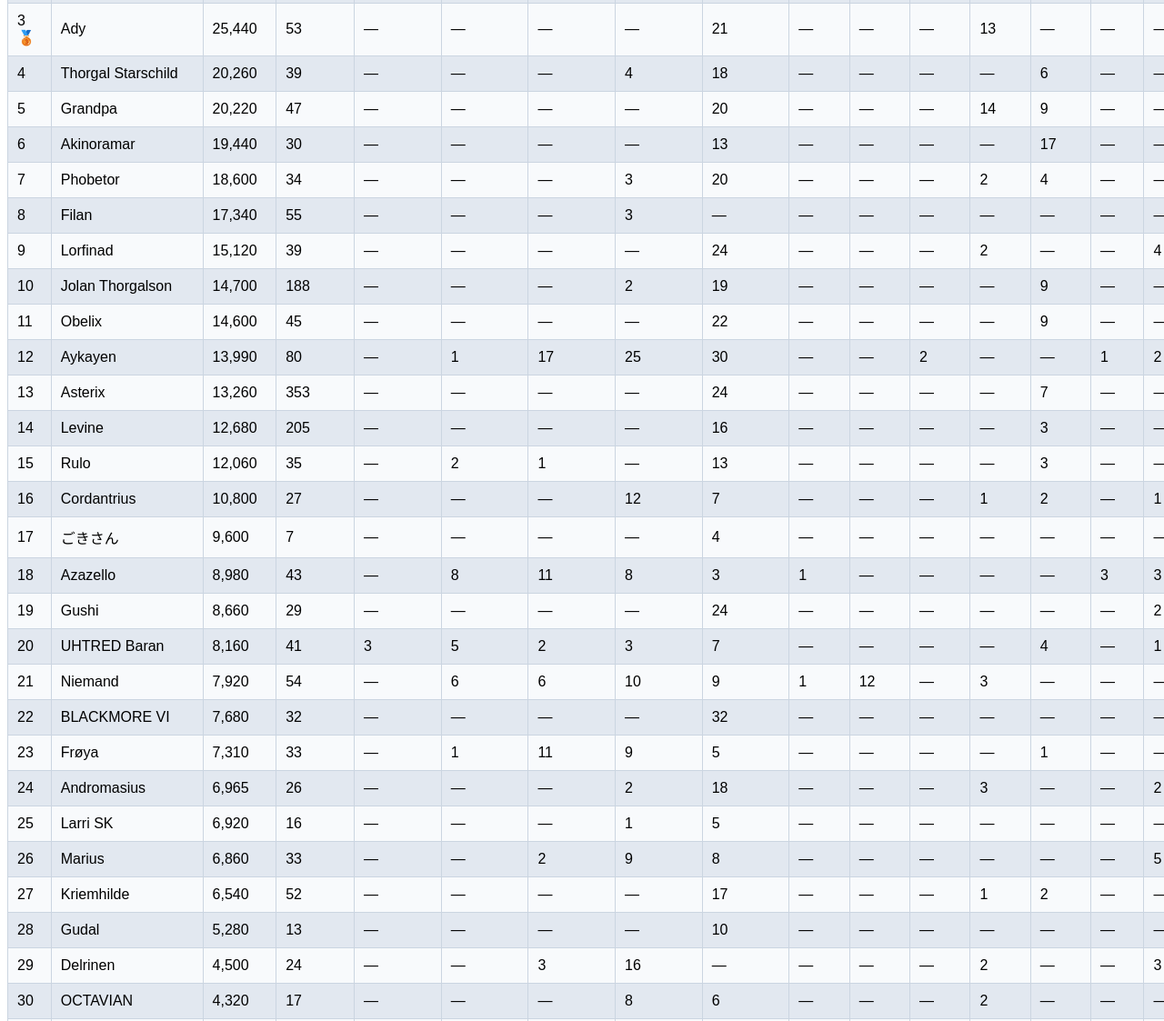
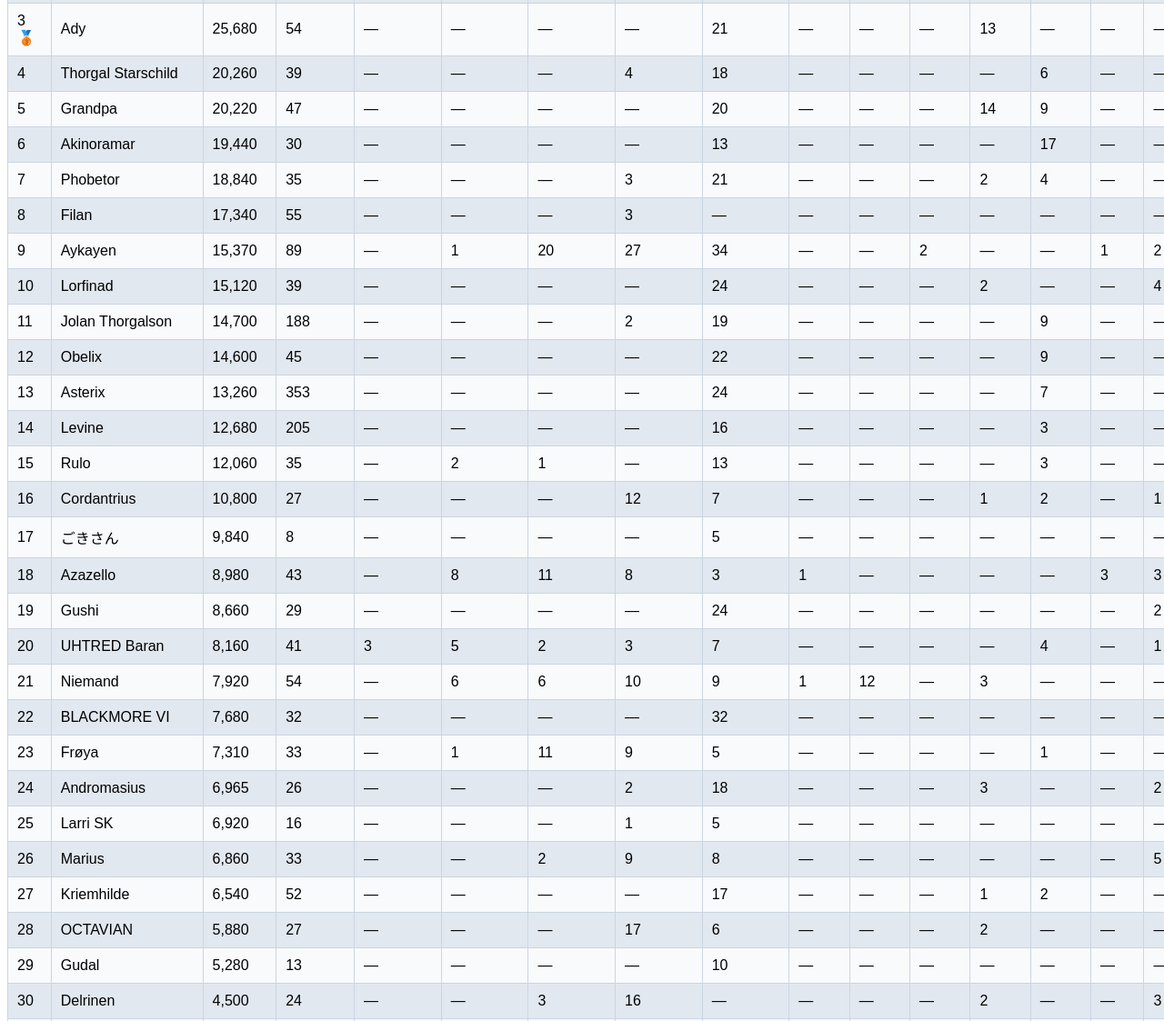
Before and after one commit to ava-totalbattle/tbclanportal-cheststatsexport, a plain HTML site: page index.html in a window 1280 px wide. Shown: the part 284-1407 px from the top of the page at 91% size. Drawn offline with Linux system fonts and the light colour scheme.

Commit message:
Update index.html

```diff
--- a/index.html
+++ b/index.html
@@ -32,7 +32,7 @@
 <body>
 <header>
   <h1>Chest Stats Export | AVA - Avalon | Cycle: Nov 15 – Nov 22, 2026</h1>
-  <p>Exported(UTC): 2026-11-22 08:02:33 | Created by Fotius of Clan AVA/Avalon</p>
+  <p>Exported(UTC): 2026-11-22 12:02:31 | Created by Fotius of Clan AVA/Avalon</p>
 </header>
 <table id="chest-stats-table" border="1" cellspacing="0" cellpadding="4">
 <thead>
@@ -41,21 +41,21 @@
 <tbody>
     <tr><td>1 🥇</td><td>BLACKMORE V</td><td>133,920</td><td>248</td><td>—</td><td>—</td><td>—</td><td>—</td><td>—</td><td>—</td><td>—</td><td>—</td><td>217</td><td>31</td><td>—</td><td>—</td><td>—</td><td>—</td><td>—</td><td>—</td><td>—</td><td>—</td></tr>
     <tr><td>2 🥈</td><td>Pinky</td><td>30,780</td><td>234</td><td>—</td><td>—</td><td>—</td><td>—</td><td>23</td><td>—</td><td>—</td><td>—</td><td>13</td><td>12</td><td>—</td><td>—</td><td>—</td><td>—</td><td>—</td><td>13</td><td>—</td><td>—</td></tr>
-    <tr><td>3 🥉</td><td>Ady</td><td>25,440</td><td>53</td><td>—</td><td>—</td><td>—</td><td>—</td><td>21</td><td>—</td><td>—</td><td>—</td><td>13</td><td>—</td><td>—</td><td>—</td><td>14</td><td>—</td><td>—</td><td>—</td><td>—</td><td>—</td></tr>
+    <tr><td>3 🥉</td><td>Ady</td><td>25,680</td><td>54</td><td>—</td><td>—</td><td>—</td><td>—</td><td>21</td><td>—</td><td>—</td><td>—</td><td>13</td><td>—</td><td>—</td><td>—</td><td>14</td><td>—</td><td>—</td><td>—</td><td>—</td><td>—</td></tr>
     <tr><td>4</td><td>Thorgal Starschild</td><td>20,260</td><td>39</td><td>—</td><td>—</td><td>—</td><td>4</td><td>18</td><td>—</td><td>—</td><td>—</td><td>—</td><td>6</td><td>—</td><td>—</td><td>—</td><td>5</td><td>—</td><td>4</td><td>—</td><td>—</td></tr>
     <tr><td>5</td><td>Grandpa</td><td>20,220</td><td>47</td><td>—</td><td>—</td><td>—</td><td>—</td><td>20</td><td>—</td><td>—</td><td>—</td><td>14</td><td>9</td><td>—</td><td>—</td><td>—</td><td>—</td><td>—</td><td>4</td><td>—</td><td>—</td></tr>
     <tr><td>6</td><td>Akinoramar</td><td>19,440</td><td>30</td><td>—</td><td>—</td><td>—</td><td>—</td><td>13</td><td>—</td><td>—</td><td>—</td><td>—</td><td>17</td><td>—</td><td>—</td><td>—</td><td>—</td><td>—</td><td>—</td><td>—</td><td>—</td></tr>
-    <tr><td>7</td><td>Phobetor</td><td>18,600</td><td>34</td><td>—</td><td>—</td><td>—</td><td>3</td><td>20</td><td>—</td><td>—</td><td>—</td><td>2</td><td>4</td><td>—</td><td>—</td><td>1</td><td>4</td><td>—</td><td>—</td><td>—</td><td>—</td></tr>
+    <tr><td>7</td><td>Phobetor</td><td>18,840</td><td>35</td><td>—</td><td>—</td><td>—</td><td>3</td><td>21</td><td>—</td><td>—</td><td>—</td><td>2</td><td>4</td><td>—</td><td>—</td><td>1</td><td>4</td><td>—</td><td>—</td><td>—</td><td>—</td></tr>
     <tr><td>8</td><td>Filan</td><td>17,340</td><td>55</td><td>—</td><td>—</td><td>—</td><td>3</td><td>—</td><td>—</td><td>—</td><td>—</td><td>—</td><td>—</td><td>—</td><td>—</td><td>—</td><td>—</td><td>—</td><td>5</td><td>—</td><td>—</td></tr>
-    <tr><td>9</td><td>Lorfinad</td><td>15,120</td><td>39</td><td>—</td><td>—</td><td>—</td><td>—</td><td>24</td><td>—</td><td>—</td><td>—</td><td>2</td><td>—</td><td>—</td><td>4</td><td>6</td><td>—</td><td>—</td><td>—</td><td>—</td><td>—</td></tr>
-    <tr><td>10</td><td>Jolan Thorgalson</td><td>14,700</td><td>188</td><td>—</td><td>—</td><td>—</td><td>2</td><td>19</td><td>—</td><td>—</td><td>—</td><td>—</td><td>9</td><td>—</td><td>—</td><td>—</td><td>—</td><td>—</td><td>13</td><td>—</td><td>—</td></tr>
-    <tr><td>11</td><td>Obelix</td><td>14,600</td><td>45</td><td>—</td><td>—</td><td>—</td><td>—</td><td>22</td><td>—</td><td>—</td><td>—</td><td>—</td><td>9</td><td>—</td><td>—</td><td>—</td><td>—</td><td>—</td><td>13</td><td>—</td><td>—</td></tr>
-    <tr><td>12</td><td>Aykayen</td><td>13,990</td><td>80</td><td>—</td><td>1</td><td>17</td><td>25</td><td>30</td><td>—</td><td>—</td><td>2</td><td>—</td><td>—</td><td>1</td><td>2</td><td>1</td><td>—</td><td>—</td><td>—</td><td>—</td><td>—</td></tr>
+    <tr><td>9</td><td>Aykayen</td><td>15,370</td><td>89</td><td>—</td><td>1</td><td>20</td><td>27</td><td>34</td><td>—</td><td>—</td><td>2</td><td>—</td><td>—</td><td>1</td><td>2</td><td>1</td><td>—</td><td>—</td><td>—</td><td>—</td><td>—</td></tr>
+    <tr><td>10</td><td>Lorfinad</td><td>15,120</td><td>39</td><td>—</td><td>—</td><td>—</td><td>—</td><td>24</td><td>—</td><td>—</td><td>—</td><td>2</td><td>—</td><td>—</td><td>4</td><td>6</td><td>—</td><td>—</td><td>—</td><td>—</td><td>—</td></tr>
+    <tr><td>11</td><td>Jolan Thorgalson</td><td>14,700</td><td>188</td><td>—</td><td>—</td><td>—</td><td>2</td><td>19</td><td>—</td><td>—</td><td>—</td><td>—</td><td>9</td><td>—</td><td>—</td><td>—</td><td>—</td><td>—</td><td>13</td><td>—</td><td>—</td></tr>
+    <tr><td>12</td><td>Obelix</td><td>14,600</td><td>45</td><td>—</td><td>—</td><td>—</td><td>—</td><td>22</td><td>—</td><td>—</td><td>—</td><td>—</td><td>9</td><td>—</td><td>—</td><td>—</td><td>—</td><td>—</td><td>13</td><td>—</td><td>—</td></tr>
     <tr><td>13</td><td>Asterix</td><td>13,260</td><td>353</td><td>—</td><td>—</td><td>—</td><td>—</td><td>24</td><td>—</td><td>—</td><td>—</td><td>—</td><td>7</td><td>—</td><td>—</td><td>—</td><td>—</td><td>—</td><td>13</td><td>—</td><td>—</td></tr>
     <tr><td>14</td><td>Levine</td><td>12,680</td><td>205</td><td>—</td><td>—</td><td>—</td><td>—</td><td>16</td><td>—</td><td>—</td><td>—</td><td>—</td><td>3</td><td>—</td><td>—</td><td>—</td><td>3</td><td>—</td><td>13</td><td>—</td><td>—</td></tr>
     <tr><td>15</td><td>Rulo</td><td>12,060</td><td>35</td><td>—</td><td>2</td><td>1</td><td>—</td><td>13</td><td>—</td><td>—</td><td>—</td><td>—</td><td>3</td><td>—</td><td>—</td><td>—</td><td>3</td><td>—</td><td>13</td><td>—</td><td>—</td></tr>
     <tr><td>16</td><td>Cordantrius</td><td>10,800</td><td>27</td><td>—</td><td>—</td><td>—</td><td>12</td><td>7</td><td>—</td><td>—</td><td>—</td><td>1</td><td>2</td><td>—</td><td>1</td><td>3</td><td>1</td><td>—</td><td>—</td><td>—</td><td>—</td></tr>
-    <tr><td>17</td><td>ごきさん</td><td>9,600</td><td>7</td><td>—</td><td>—</td><td>—</td><td>—</td><td>4</td><td>—</td><td>—</td><td>—</td><td>—</td><td>—</td><td>—</td><td>—</td><td>1</td><td>—</td><td>2</td><td>—</td><td>—</td><td>—</td></tr>
+    <tr><td>17</td><td>ごきさん</td><td>9,840</td><td>8</td><td>—</td><td>—</td><td>—</td><td>—</td><td>5</td><td>—</td><td>—</td><td>—</td><td>—</td><td>—</td><td>—</td><td>—</td><td>1</td><td>—</td><td>2</td><td>—</td><td>—</td><td>—</td></tr>
     <tr><td>18</td><td>Azazello</td><td>8,980</td><td>43</td><td>—</td><td>8</td><td>11</td><td>8</td><td>3</td><td>1</td><td>—</td><td>—</td><td>—</td><td>—</td><td>3</td><td>3</td><td>4</td><td>—</td><td>—</td><td>—</td><td>—</td><td>—</td></tr>
     <tr><td>19</td><td>Gushi</td><td>8,660</td><td>29</td><td>—</td><td>—</td><td>—</td><td>—</td><td>24</td><td>—</td><td>—</td><td>—</td><td>—</td><td>—</td><td>—</td><td>2</td><td>2</td><td>—</td><td>—</td><td>—</td><td>—</td><td>—</td></tr>
     <tr><td>20</td><td>UHTRED Baran</td><td>8,160</td><td>41</td><td>3</td><td>5</td><td>2</td><td>3</td><td>7</td><td>—</td><td>—</td><td>—</td><td>—</td><td>4</td><td>—</td><td>1</td><td>1</td><td>—</td><td>—</td><td>13</td><td>—</td><td>—</td></tr>
@@ -66,9 +66,9 @@
     <tr><td>25</td><td>Larri SK</td><td>6,920</td><td>16</td><td>—</td><td>—</td><td>—</td><td>1</td><td>5</td><td>—</td><td>—</td><td>—</td><td>—</td><td>—</td><td>—</td><td>—</td><td>—</td><td>—</td><td>—</td><td>—</td><td>—</td><td>—</td></tr>
     <tr><td>26</td><td>Marius</td><td>6,860</td><td>33</td><td>—</td><td>—</td><td>2</td><td>9</td><td>8</td><td>—</td><td>—</td><td>—</td><td>—</td><td>—</td><td>—</td><td>5</td><td>1</td><td>—</td><td>—</td><td>5</td><td>—</td><td>—</td></tr>
     <tr><td>27</td><td>Kriemhilde</td><td>6,540</td><td>52</td><td>—</td><td>—</td><td>—</td><td>—</td><td>17</td><td>—</td><td>—</td><td>—</td><td>1</td><td>2</td><td>—</td><td>—</td><td>—</td><td>—</td><td>—</td><td>4</td><td>—</td><td>—</td></tr>
-    <tr><td>28</td><td>Gudal</td><td>5,280</td><td>13</td><td>—</td><td>—</td><td>—</td><td>—</td><td>10</td><td>—</td><td>—</td><td>—</td><td>—</td><td>—</td><td>—</td><td>—</td><td>3</td><td>—</td><td>—</td><td>—</td><td>—</td><td>—</td></tr>
-    <tr><td>29</td><td>Delrinen</td><td>4,500</td><td>24</td><td>—</td><td>—</td><td>3</td><td>16</td><td>—</td><td>—</td><td>—</td><td>—</td><td>2</td><td>—</td><td>—</td><td>3</td><td>—</td><td>—</td><td>—</td><td>—</td><td>—</td><td>—</td></tr>
-    <tr><td>30</td><td>OCTAVIAN</td><td>4,320</td><td>17</td><td>—</td><td>—</td><td>—</td><td>8</td><td>6</td><td>—</td><td>—</td><td>—</td><td>2</td><td>—</td><td>—</td><td>—</td><td>1</td><td>—</td><td>—</td><td>—</td><td>—</td><td>—</td></tr>
+    <tr><td>28</td><td>OCTAVIAN</td><td>5,880</td><td>27</td><td>—</td><td>—</td><td>—</td><td>17</td><td>6</td><td>—</td><td>—</td><td>—</td><td>2</td><td>—</td><td>—</td><td>—</td><td>1</td><td>—</td><td>—</td><td>—</td><td>—</td><td>—</td></tr>
+    <tr><td>29</td><td>Gudal</td><td>5,280</td><td>13</td><td>—</td><td>—</td><td>—</td><td>—</td><td>10</td><td>—</td><td>—</td><td>—</td><td>—</td><td>—</td><td>—</td><td>—</td><td>3</td><td>—</td><td>—</td><td>—</td><td>—</td><td>—</td></tr>
+    <tr><td>30</td><td>Delrinen</td><td>4,500</td><td>24</td><td>—</td><td>—</td><td>3</td><td>16</td><td>—</td><td>—</td><td>—</td><td>—</td><td>2</td><td>—</td><td>—</td><td>3</td><td>—</td><td>—</td><td>—</td><td>—</td><td>—</td><td>—</td></tr>
     <tr><td>31</td><td>Roooooooooooobert</td><td>4,320</td><td>32</td><td>—</td><td>—</td><td>—</td><td>21</td><td>1</td><td>—</td><td>—</td><td>—</td><td>1</td><td>—</td><td>—</td><td>2</td><td>—</td><td>—</td><td>—</td><td>4</td><td>—</td><td>—</td></tr>
     <tr><td>32</td><td>BebbamburgBaran</td><td>4,200</td><td>29</td><td>1</td><td>3</td><td>9</td><td>5</td><td>3</td><td>—</td><td>—</td><td>—</td><td>—</td><td>1</td><td>1</td><td>—</td><td>1</td><td>—</td><td>—</td><td>5</td><td>—</td><td>—</td></tr>
     <tr><td>33</td><td>Jah Jah Knight</td><td>3,855</td><td>13</td><td>—</td><td>—</td><td>—</td><td>—</td><td>7</td><td>—</td><td>—</td><td>—</td><td>3</td><td>—</td><td>1</td><td>—</td><td>—</td><td>—</td><td>—</td><td>—</td><td>—</td><td>—</td></tr>
```
